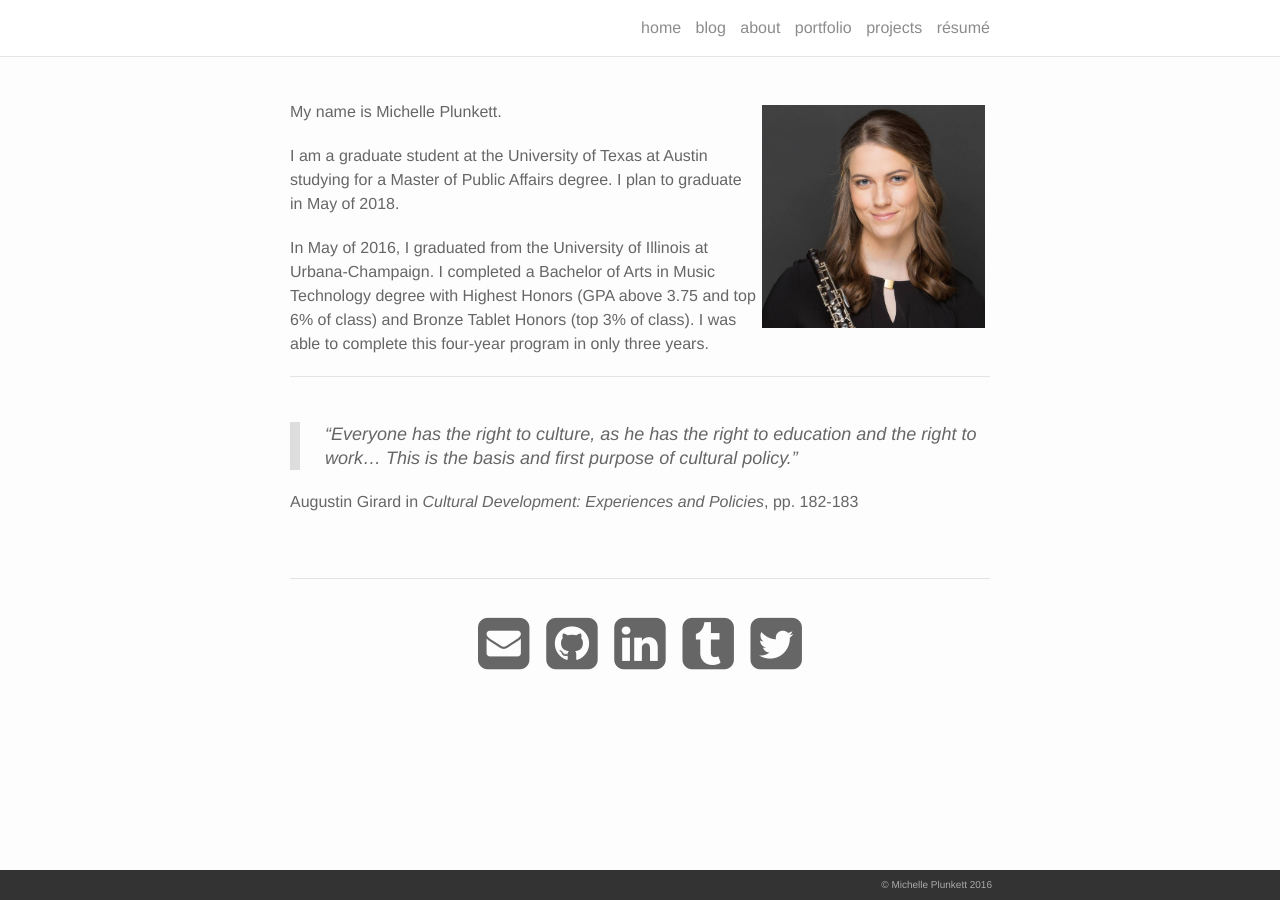
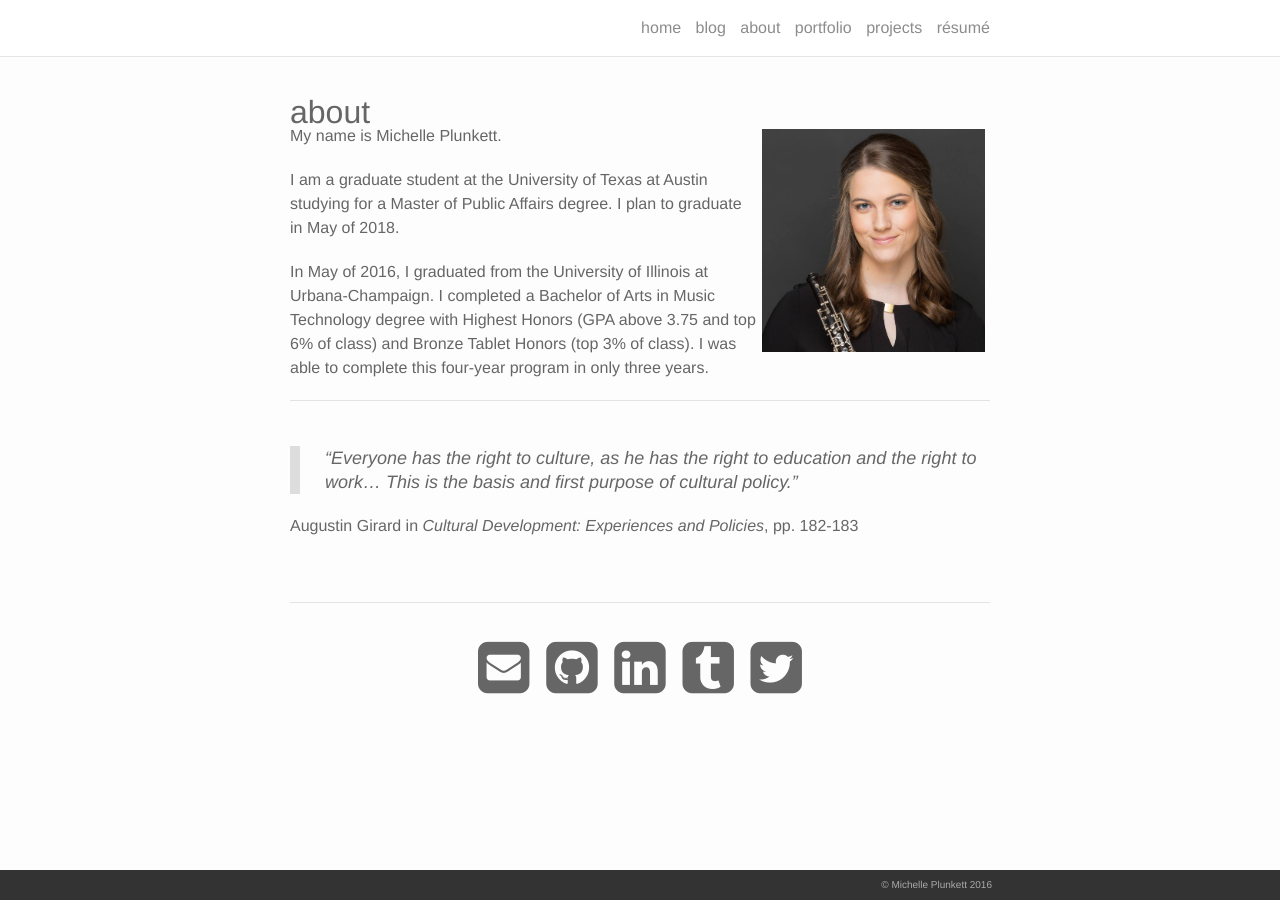
Before and after one commit to michelleplunkett/michelleplunkett.github.io, a Jekyll site: the page built from about.md, in a window 1280 px wide. Built offline with Jekyll 4.4.1, drawn with Linux system fonts in a browser that asks for light colours; nearby versions of some CDN libraries.

Commit message:
re-added about title..... it looks better

```diff
--- a/about.md
+++ b/about.md
@@ -3,6 +3,8 @@
 title: about
 permalink: /about/
 ---
+
+# about
 
 <img class="col one right" src="/img/headshot.jpg">
 My name is Michelle Plunkett.
```
